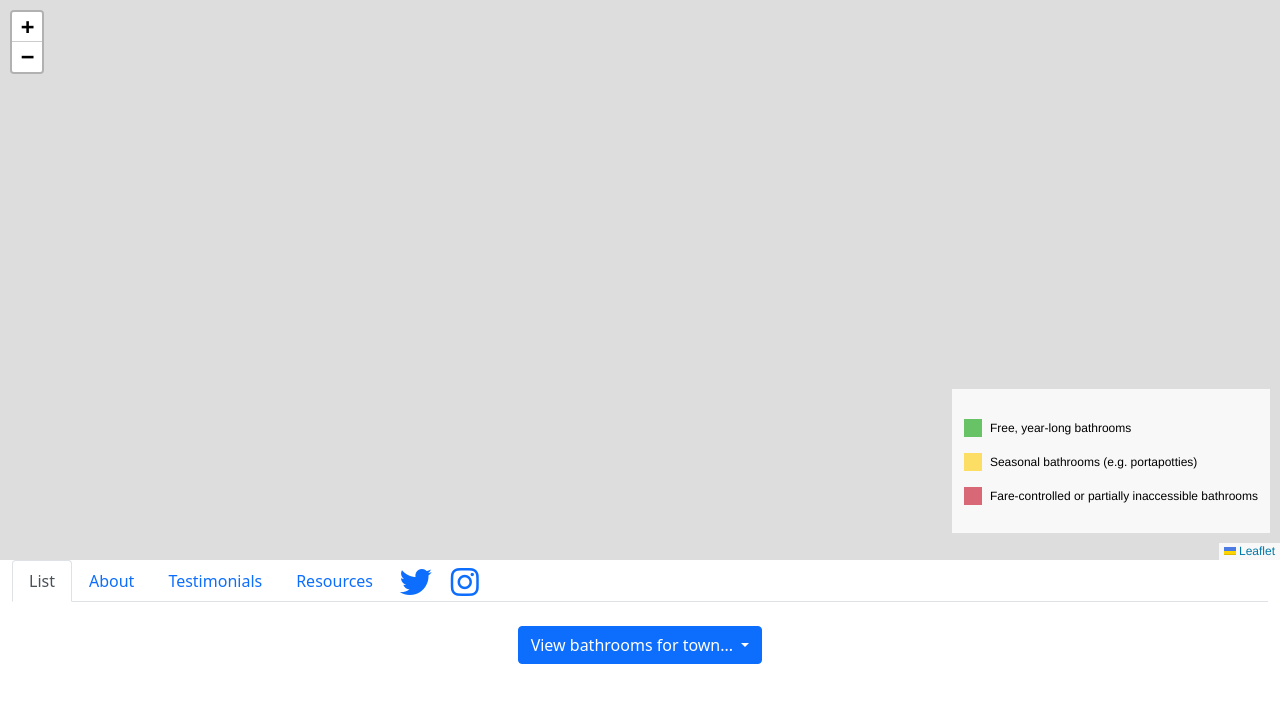
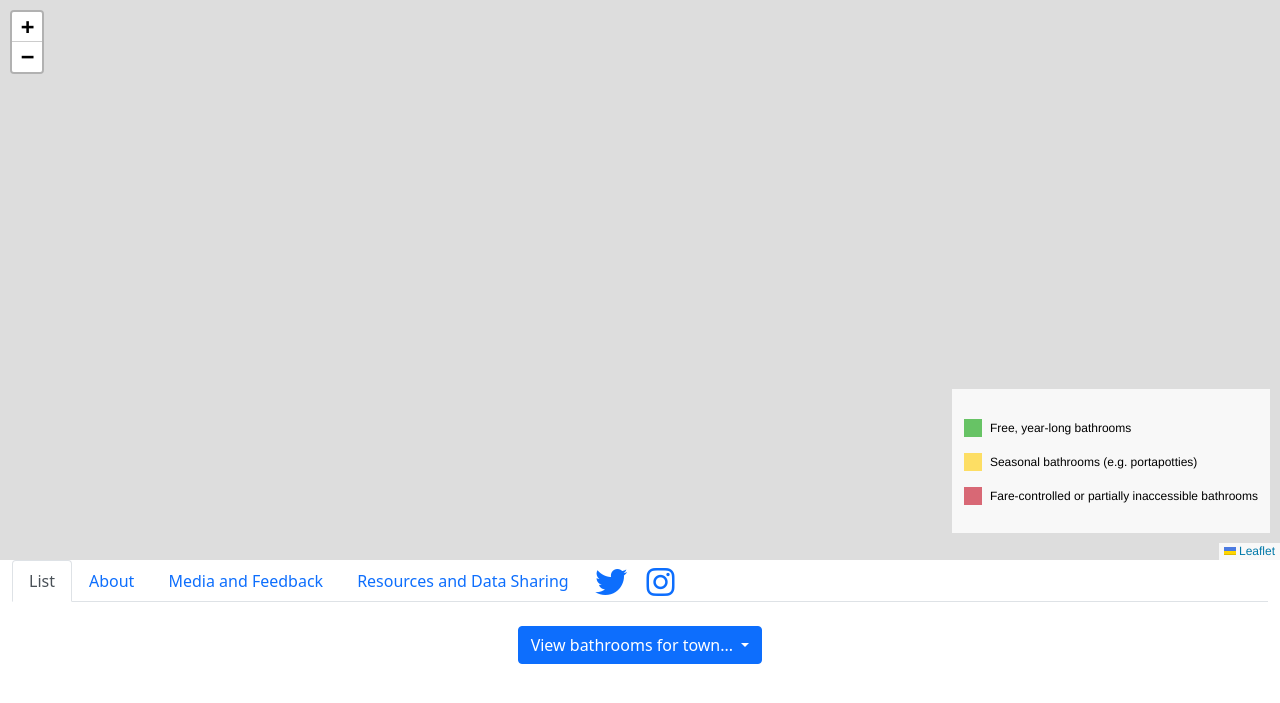
Before and after one commit to amithsaligrama/bathroomaccess, a Django app: template bathroom_map/templates/map.html in a window 1280 px wide. Shown: the top 703 px of the page. Run offline with Django 3.2, Linux system fonts and the light colour scheme; the template is opened without the code that fills it, so the values that code supplies are empty; some libraries are stand-ins or nearby versions.

Commit message:
reconfigure testimonials and resources tabs

```diff
--- a/bathroom_map/templates/map.html
+++ b/bathroom_map/templates/map.html
@@ -143,8 +143,8 @@
           <div class="nav nav-tabs" id="nav-tab" role="tablist">
             <button class="nav-link active" id="nav-brlist-tab" data-bs-toggle="tab" data-bs-target="#nav-brlist" type="button" role="tab" aria-controls="nav-brlist" aria-selected="true">List</button>
             <button class="nav-link" id="nav-about-tab" data-bs-toggle="tab" data-bs-target="#nav-about" type="button" role="tab" aria-controls="nav-about" aria-selected="false">About</button>
-            <button class="nav-link" id="nav-testimonials-tab" data-bs-toggle="tab" data-bs-target="#nav-testimonials" type="button" role="tab" aria-controls="nav-testimonials" aria-selected="false">Testimonials</button>
-            <button class="nav-link" id="nav-resources-tab" data-bs-toggle="tab" data-bs-target="#nav-resources" type="button" role="tab" aria-controls="nav-resources" aria-selected="false">Resources</button>
+            <button class="nav-link" id="nav-feedback-tab" data-bs-toggle="tab" data-bs-target="#nav-feedback" type="button" role="tab" aria-controls="nav-feedback" aria-selected="false">Media and Feedback</button>
+            <button class="nav-link" id="nav-resources-tab" data-bs-toggle="tab" data-bs-target="#nav-resources" type="button" role="tab" aria-controls="nav-resources" aria-selected="false">Resources and Data Sharing</button>
             <a href="https://www.twitter.com/bathroom_access"><i class="fab fa-twitter" style="font-size: 2em; margin-top: 0.2em; padding-left: 0.3em;"></i></a>
             <a href="https://www.instagram.com/bathroom_access"><i class="fab fa-instagram" style="font-size: 2em; margin-top: 0.2em; padding-left: 0.6em;"></i></a>
           </div>
@@ -213,15 +213,24 @@
               Please email me at <a href="mailto:publicbathroomaccess@gmail.com">publicbathroomaccess@gmail.com</a> if you have any general suggestions or specific public bathroom locations you may want me to add.
             </p>
           </div>
-          <div class="tab-pane fade" id="nav-testimonials" role="tabpanel" aria-labelledby="nav-about-tab" tabindex="0">
+          <div class="tab-pane fade" id="nav-feedback" role="tabpanel" aria-labelledby="nav-about-tab" tabindex="0">
             <br>
-            <h3>Testimonials from users</h3>
+            <h3>Media coverage</h3>
+            <ul>
+              <li>
+                <a href="https://www.axios.com/local/boston/2022/08/17/boston-public-bathrooms">Axios article: "Navigating Boston's public bathrooms" by Steph Solis</a>
+              </li>
+              <li>
+                <a href="https://mass.streetsblog.org/2022/07/25/public-bathroom-access-an-undervalued-but-necessary-element-of-walking-transit-infrastructure/">StreetsblogMASS article: Public Bathroom Access An Undervalued But Necessary Element of Walking, Transit Infrastructure</a>
+              </li>
+            </ul>
+            <h3>Feedback from users</h3>
             <ul>
               <li>“Thank you for you amazing work providing a map for accessible bathrooms. It is a tremendous resource for the many homeless clients I work with.”</li>
               <li>"Your website is great, you did a good job with it and you should feel proud!"</li>
               <li>"First of all thank you for compiling this resource. I have been looking for something like it and I am glad to see it. I have IBS so knowing where bathrooms are on short notice can be important for me."</li>
             </ul>
-            <h3>Testimonials from running/biking groups</h3>
+            <h3>Feedback from running/biking groups</h3>
             <ul>
               <li>"Thanks for sharing your public-restroom resource with us. We will keep this practical info in mind when suggesting cycling routes for our customers and club riders." - <b>Landry's Bicycles</b></li>
               <li>“This is really wonderful. Thanks so much for doing this.” - <b>Bike Rides for Ordinary People</b></li>
@@ -232,14 +241,9 @@
           <div class="tab-pane fade" id="nav-resources" role="tabpanel" aria-labelledby="nav-resources-tab" tabindex="0">
             <br>
             <p>
-              <a href="https://drive.google.com/file/d/1YxGligGs_RjfzGNGZdlt9NHER_gaWEdf/view?usp=sharing">Flyer</a>
+              <a href="https://drive.google.com/file/d/1YxGligGs_RjfzGNGZdlt9NHER_gaWEdf/view?usp=sharing">Flyer that explains how to use this site</a>
             </p>
-            <p>
-              <a href="https://www.axios.com/local/boston/2022/08/17/boston-public-bathrooms">Axios article</a>
-            </p>
-            <p>
-              <a href="https://mass.streetsblog.org/2022/07/25/public-bathroom-access-an-undervalued-but-necessary-element-of-walking-transit-infrastructure/">StreetsblogMASS article</a>
-            </p>
+            <p>I am happy to share data and resources with other community projects. Please email me at <a href="mailto:publicbathroomaccess@gmail.com">publicbathroomaccess@gmail.com</a> for access to an API or other data formats.</p>
           </div>
         </div>
       </div>
```
